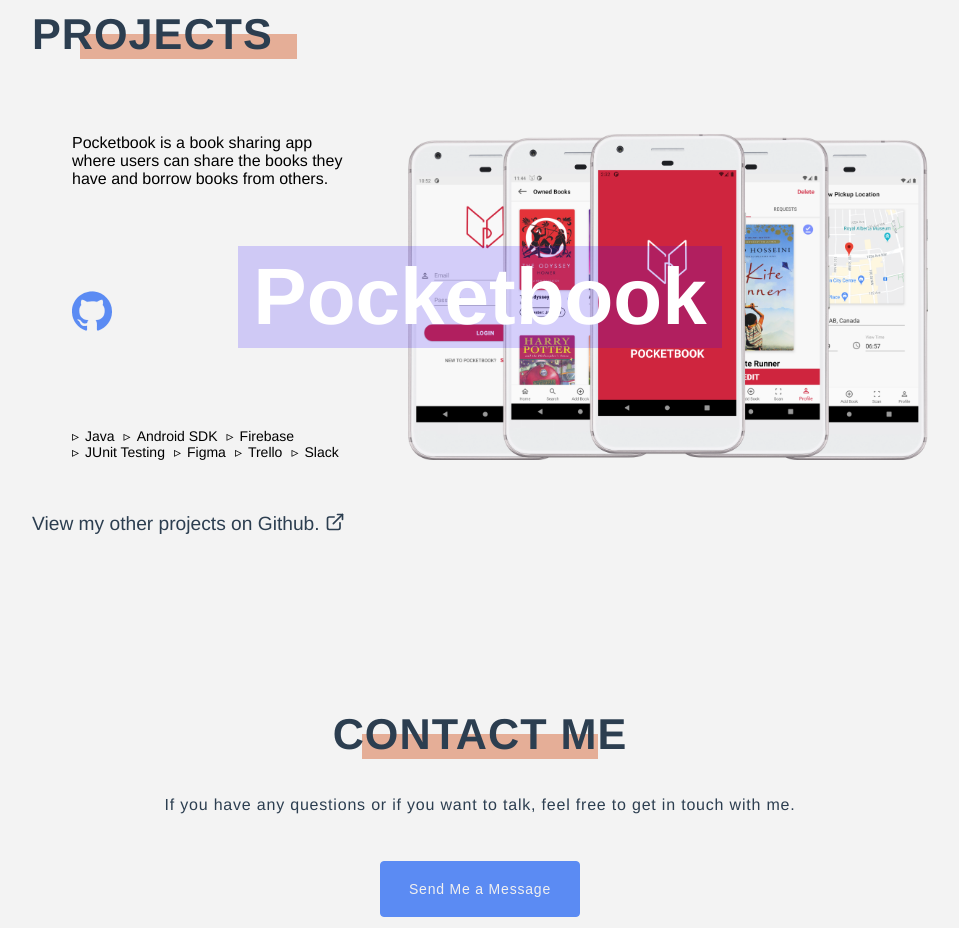
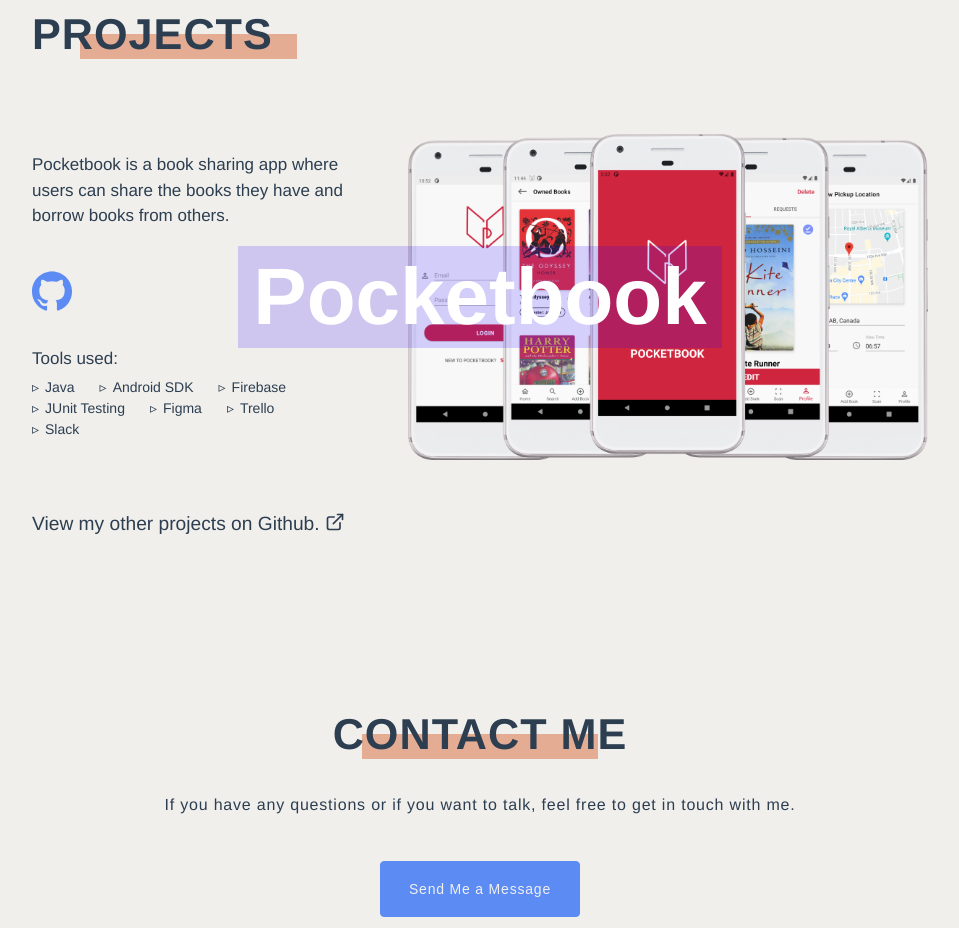
Before and after one commit to aakindel/portfolio, a Vue app: page /about in a window 1280 px wide. Shown: the part 1720-2648 px from the top of the page, without its empty margins (160-1119 px from the left). Built offline with nearby package versions, Linux system fonts and the light colour scheme.

Commit message:
updated project look on mobile

```diff
--- a/src/assets/_global.scss
+++ b/src/assets/_global.scss
@@ -15,12 +15,14 @@
   --text-color: #2c3e50;
   --sharp-text-color: #000000;
   --active-text-color: #f1f0f0;
-  --bg-color: #f3f3f3;
+  --bg-color: #f1efec;
   --bg-color-faded: #f3f3f3d2;
   --accent-color: #e06d2a;
   --light-accent-color: #d3511a6c;
   // --light-accent-color: #eeb99b;
   --primary-color: #5b8bf3;
+  --image-tint: 1.0;
+  --light-image-tint: 110%;
 }
 
 :root.dark-mode {
@@ -29,6 +31,8 @@
   --bg-color: #212121;
   --bg-color-faded: #212121d2;
   --accent-color: #c45e24;
+  --image-tint: 0.8;
+  --light-image-tint: 0.9;
 }
 
 html {
@@ -81,7 +85,7 @@
   z-index: -1;
 }
 
-@media (min-width: 1080px) {
+@media (min-width: 1280px) {
   .container {
     width: 70%;
   }
--- a/src/components/About.vue
+++ b/src/components/About.vue
@@ -59,7 +59,7 @@
   /* css filter generator for coloring images: https://codepen.io/sosuke/pen/Pjoqqp */
   width: 300px;
   border-radius: 5px;
-  filter: invert(13%) sepia(89%) saturate(37%) hue-rotate(227deg) brightness(110%) contrast(90%);
+  filter: invert(13%) sepia(89%) saturate(37%) hue-rotate(227deg) brightness(var(--light-image-tint)) contrast(90%);
   transition: 0.3s;
 }
 
--- a/src/components/Projects.vue
+++ b/src/components/Projects.vue
@@ -6,6 +6,29 @@
            :style="!(index % 2) ? {'flex-direction': 'row'} : {'flex-direction': 'row-reverse'}" :key="project">
         <div class="project-name-container">
           <span class="project-span"><h2 class="project-name">{{project.name}}</h2></span>
+        </div>
+        <div class="box mobile-word-box">
+          <div class="mobile-project-top-bar">
+            <span class="mobile-project-name">{{project.name}}</span>
+            <p class="mobile-external-links"
+                    :style="!(index % 2) ? {'justify-content': 'flex-start'} : {'justify-content': 'flex-end'}"
+            >
+              <span v-for="link in project.links" :key="link">
+                <a :href="link.target" target="_blank">
+                  <github class="svg-icon icon" v-if="link.type == 'github'"></github>
+                  <external class="svg-icon-stroke icon" v-if="link.type == 'external'"></external>
+                </a>
+              </span>
+            </p>
+          </div>
+          <p class="mobile-wbp">{{project.description}}</p>
+          <div>
+            <ul class="mobile-tech-stack">
+              <p style="font-size: 14px; font-weight: 700;"
+                :style="!(index % 2) ? {'text-align': 'left'} : {'text-align': 'right'}">Tools used</p><span>:</span>
+              <li :key="tech" v-for="tech in project.techStack">{{tech}}</li>
+            </ul>
+          </div>
         </div>
         <div class="box word-box">
           <span class="mobile-project-name" :style="!(index % 2) ? {'text-align': 'left'} : {'text-align': 'right'}">{{project.name}}</span>
@@ -21,9 +44,14 @@
             </span>
           </p>
           <!-- <external class="svg-icon-stroke"></external> -->
-          <ul class="tech-stack" :style="!(index % 2) ? {'justify-content': 'flex-start'} : {'justify-content': 'flex-end'}">
-            <li :key="tech" v-for="tech in project.techStack">{{tech}}</li>
-          </ul>
+          <div>
+            <p style="margin-bottom: 10px;"
+              :style="!(index % 2) ? {'text-align': 'left'} : {'text-align': 'right'}">Tools used:</p>
+            <ul class="tech-stack" :style="!(index % 2) ? {'justify-content': 'flex-start'} : {'justify-content': 'flex-end'}">
+              <li :key="tech" :style="!(index % 2) ? {'margin-right': '25px'} : {'margin-left': '25px'}"
+                v-for="tech in project.techStack">{{tech}}</li>
+            </ul>
+          </div>
         </div>
         <div class="box img-box">
           <img class="pic" :src="project.picture" :alt="project.name"
@@ -100,18 +128,6 @@
   // grid-template-columns: 150px 1fr 150px;
 }
 
-.project-content {
-  display: grid;
-  // align-items: center;
-  grid-template-columns: repeat(12, 1fr);
-  grid-template-rows: repeat(8, 1fr);
-  // display: flex;
-  // flex-direction: row;
-  // justify-content: space-between;
-  // position: relative;
-  /* height: 450px; */
-}
-
 .project-name-container {
   display: none;
 }
@@ -120,15 +136,22 @@
   display: block;
   font-size: 25px;
   font-weight: bold;
-  margin-bottom: 25px;
+  margin-bottom: 10px;
+}
+
+.mobile-wbp {
+  margin-bottom: 10px;
+  line-height: 150%;
 }
 
 .wbp {
   margin-bottom: 25px;
+  line-height: 150%;
 }
 
 .img-box {
   position: relative;
+  // filter: brightness(0.5);
 }
 
 .img-box::before {
@@ -138,7 +161,7 @@
   position: absolute;
   height: 100%;
   width: 100%;
-  background: var(--bg-color-faded);
+  // background: var(--bg-color-faded);
   z-index: 1;
 }
 
@@ -149,30 +172,51 @@
   display: block;
   transition: 0.3s;
   border-radius: 5px;
-  filter: grayscale(40%) blur(0.6px);
+  // filter: grayscale(40%) blur(0.6px);
+  filter: brightness(var(--image-tint));
   // opacity: 0.25;
   z-index: -2;
 }
 
-// .project-content:hover {
-//   filter: grayscale(0%) blur(0px);
-//   // opacity: 0.25;
-//   z-index: -2;
-// }
+.mobile-word-box {
+  // grid-area: 2 / 1 / 8/ 13;
+  grid-column: 1 / -1;
+  // grid-row: 3 / 7;
+  grid-row: 1 / -1;
+  font-size: 17px;
+  display: flex;
+  flex-direction: column;
+  justify-content: center;
+  // gap: space-between;
+  // margin-top: 15px;
+  padding-right: 20px;
+  z-index: 2;
+  margin-bottom: 30px;
+}
+
+.mobile-project-top-bar {
+  display: flex;
+  justify-content: space-between;
+}
 
 .word-box {
   // grid-area: 2 / 1 / 8/ 13;
   grid-column: 1 / -1;
   // grid-row: 3 / 7;
   grid-row: 1 / -1;
-  display: flex;
+  font-size: 17px;
+  display: none;
   flex-direction: column;
   justify-content: center;
   // gap: space-between;
-  color: var(--sharp-text-color);
   // margin-top: 15px;
-  padding: 0 40px;
+  padding-right: 20px;
   z-index: 2;
+  margin-bottom: 30px;
+}
+
+.mobile-external-links a {
+  margin-left: 15px;
 }
 
 .external-links {
@@ -198,6 +242,7 @@
   font-size: 1.2rem;
   text-decoration: none;
   color: var(--text-color);
+  transition: 0.1s;
 }
 
 .down-icon {
@@ -215,6 +260,21 @@
   color: var(--accent-color);
 }
 
+.mobile-tech-stack {
+  list-style-type: none;
+  display: flex;
+  flex-wrap: wrap;
+  // background: #7bcbfaa2;
+  // margin-top: auto;
+  font-size: 14px;
+  line-height: 160%;
+}
+
+.mobile-tech-stack li {
+  margin: 0 3px;
+  margin-left: 18px;
+}
+
 .tech-stack {
   list-style-type: none;
   display: flex;
@@ -228,10 +288,6 @@
   content: "▹";
   margin-right: 6px;
   line-height: 12px;
-}
-
-.tech-stack li {
-  margin-right: 9px;
 }
 
 button {
@@ -288,7 +344,6 @@
     margin-left: auto;
     margin-right: auto;
     transition: 0.3s;
-    filter: grayscale(0%) blur(0px);
     opacity: 1;
     z-index: -2;
   }
@@ -297,14 +352,20 @@
     display: none;
   }
 
+  .mobile-word-box {
+    display: none;
+  }
+
   .word-box {
     width: 40%;
     display: flex;
     flex-direction: column;
+    justify-content: space-evenly;
+    margin-bottom: 0px;
   }
 
   .external-links {
-    margin-top: auto;
+    // margin-top: auto;
     display: flex;
   }
 
@@ -334,7 +395,6 @@
     display: flex;
     flex-wrap: wrap;
     margin-top: auto;
-    font-size: 14px;
   }
 
   .tech-stack li::before {
@@ -344,7 +404,7 @@
   }
 
   .tech-stack li {
-    margin-right: 9px;
+    margin-bottom: 5px;
   }
 
 }
```
